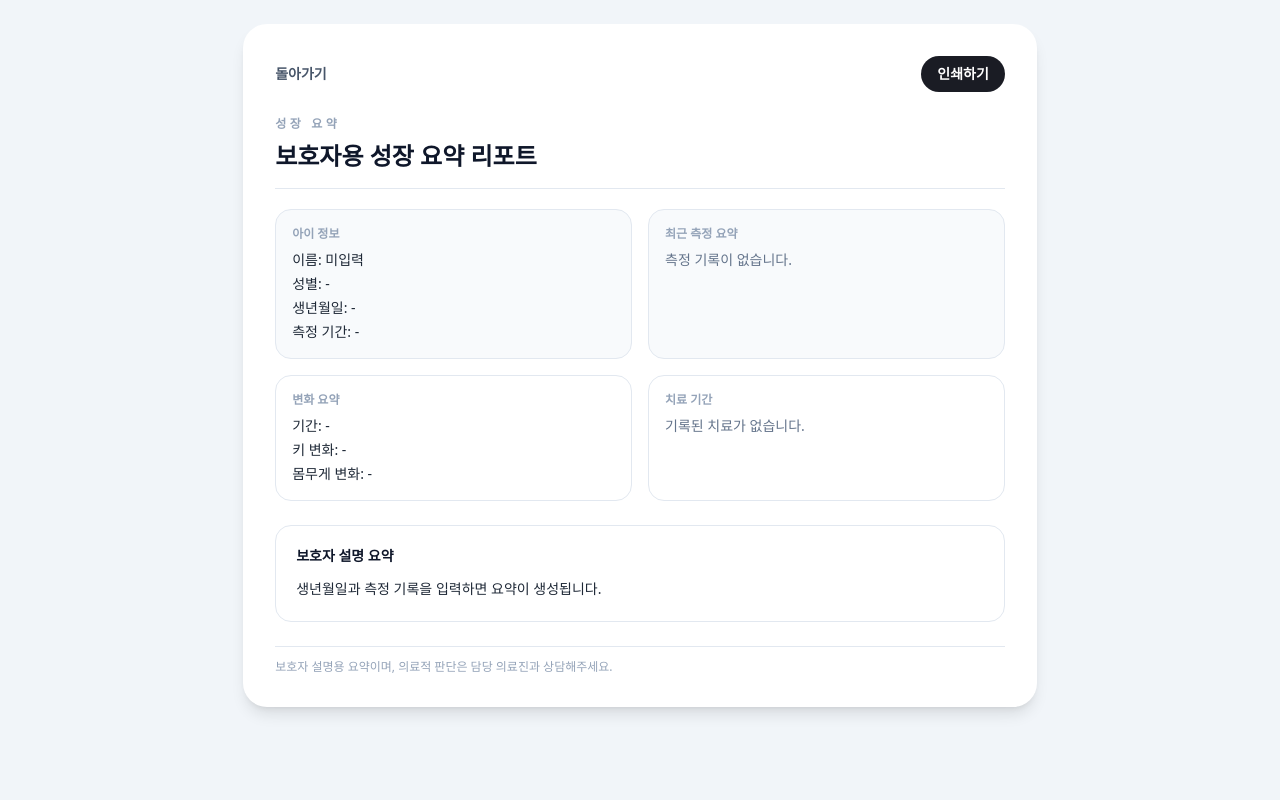
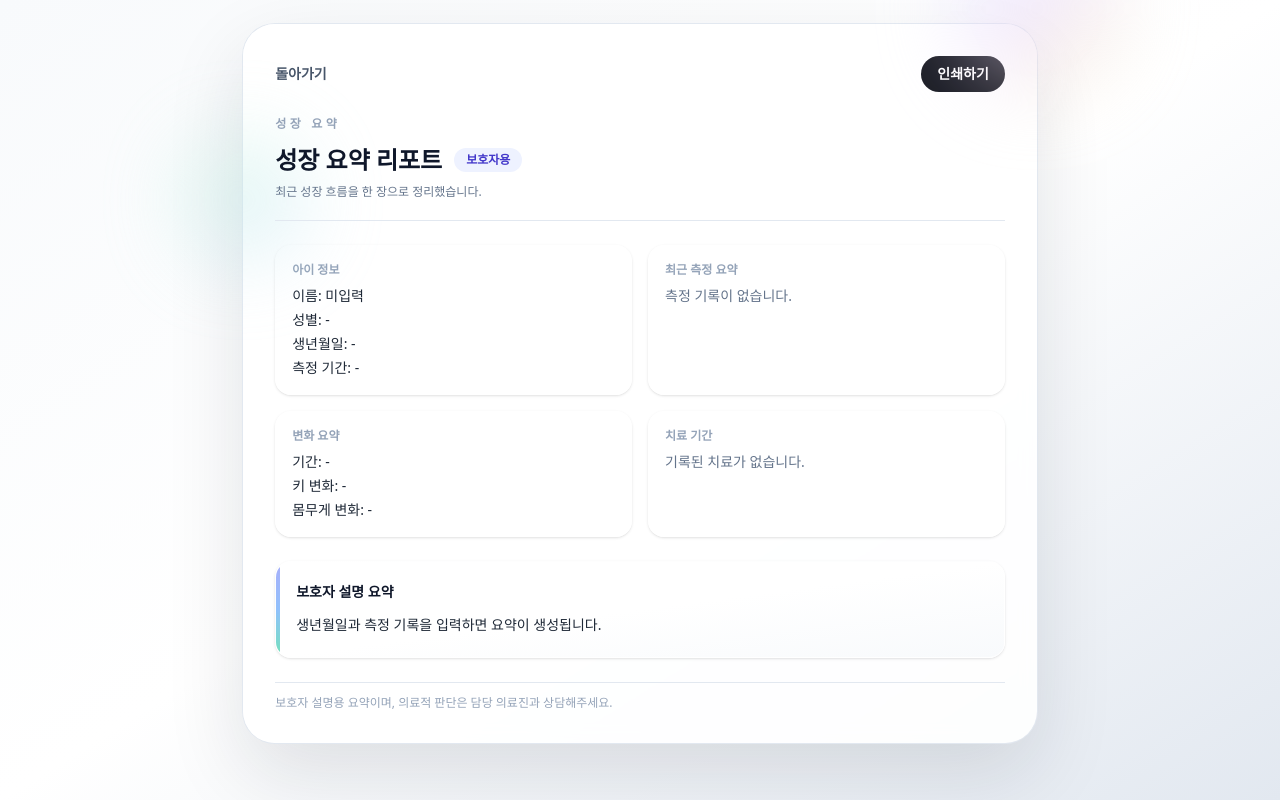
Before and after one commit to shiricson7/growth_clinic, a Next.js app: page /print in a window 1280 px wide. Built offline with nearby package versions, Linux system fonts and the light colour scheme.

Commit message:
Enhance guardian print UI and optional inputs

```diff
--- a/src/app/api/guardian-summary/route.ts
+++ b/src/app/api/guardian-summary/route.ts
@@ -21,6 +21,8 @@ type SummaryRequest = {
   sex: "male" | "female" | "";
   measurements: MeasurementInput[];
   therapyCourses?: TherapyCourseInput[];
+  boneAge?: string;
+  hormoneLevels?: string;
 };
 
 type SummaryResult = {
@@ -34,6 +36,9 @@ IMPORTANT:
 - 어려운 의학 용어는 피하고 보호자가 이해하기 쉬운 표현을 사용하세요.
 - 영어는 사용하지 마세요.
 - 분량은 A4 한 장 요약 기준으로 10~14줄 이내로 간결하게 작성하세요.
+
+추가 정보:
+- 골연령이나 호르몬 수치가 제공되면 참고하되, 이해하기 쉬운 말로 설명하세요.
 
 입력된 데이터는 아이의 성장 측정 기록과 치료 기간 정보입니다.
 해야 할 일:
@@ -190,6 +195,8 @@ export async function POST(request: Request) {
     const promptPayload = {
       birthDate: body.birthDate,
       sex: body.sex,
+      boneAge: body.boneAge ?? null,
+      hormoneLevels: body.hormoneLevels ?? null,
       latest,
       heightPercentile,
       weightPercentile,
--- a/src/app/page.tsx
+++ b/src/app/page.tsx
@@ -25,6 +25,7 @@ import { Button } from "@/components/ui/button";
 import { Tabs, TabsContent, TabsList, TabsTrigger } from "@/components/ui/tabs";
 import { Input } from "@/components/ui/input";
 import { Label } from "@/components/ui/label";
+import { Textarea } from "@/components/ui/textarea";
 import { getAgeMonths, percentileFromValue } from "@/lib/percentileLogic";
 
 const sortMeasurements = (items: Measurement[]) =>
@@ -44,8 +45,12 @@ export default function Page() {
     rrn: "",
     sex: "",
     birthDate: "",
+    boneAge: "",
+    hormoneLevels: "",
   });
   const [hydrated, setHydrated] = useState(false);
+  const [showBoneAge, setShowBoneAge] = useState(false);
+  const [showHormoneLevels, setShowHormoneLevels] = useState(false);
 
   useEffect(() => {
     const storedMeasurements = loadMeasurements();
@@ -58,6 +63,16 @@ export default function Page() {
     }
     setHydrated(true);
   }, []);
+
+  useEffect(() => {
+    if (!hydrated) return;
+    if (patientInfo.boneAge && !showBoneAge) {
+      setShowBoneAge(true);
+    }
+    if (patientInfo.hormoneLevels && !showHormoneLevels) {
+      setShowHormoneLevels(true);
+    }
+  }, [hydrated, patientInfo.boneAge, patientInfo.hormoneLevels, showBoneAge, showHormoneLevels]);
 
   useEffect(() => {
     if (!hydrated) return;
@@ -142,7 +157,11 @@ export default function Page() {
       rrn: "",
       sex: "",
       birthDate: "",
+      boneAge: "",
+      hormoneLevels: "",
     });
+    setShowBoneAge(false);
+    setShowHormoneLevels(false);
     clearGrowthStorage();
     saveMeasurements(demoMeasurements);
     saveTherapyCourses(demoCourses);
@@ -358,6 +377,59 @@ export default function Page() {
                     <Input id="age" value={ageLabel} readOnly placeholder="자동완성" />
                   </div>
                 </div>
+                <div className="mt-4 flex flex-wrap items-center gap-4 text-sm text-[#475569]">
+                  <label className="flex items-center gap-2">
+                    <input
+                      type="checkbox"
+                      className="h-4 w-4 accent-[#1a1c24]"
+                      checked={showBoneAge}
+                      onChange={(event) => setShowBoneAge(event.target.checked)}
+                    />
+                    골연령 입력
+                  </label>
+                  <label className="flex items-center gap-2">
+                    <input
+                      type="checkbox"
+                      className="h-4 w-4 accent-[#1a1c24]"
+                      checked={showHormoneLevels}
+                      onChange={(event) => setShowHormoneLevels(event.target.checked)}
+                    />
+                    호르몬 수치 입력
+                  </label>
+                </div>
+                {showBoneAge && (
+                  <div className="mt-3 space-y-2">
+                    <Label htmlFor="boneAge">골연령</Label>
+                    <Input
+                      id="boneAge"
+                      value={patientInfo.boneAge ?? ""}
+                      onChange={(event) =>
+                        setPatientInfo((prev) => ({
+                          ...prev,
+                          boneAge: event.target.value,
+                        }))
+                      }
+                      placeholder="예: 7세 3개월"
+                    />
+                  </div>
+                )}
+                {showHormoneLevels && (
+                  <div className="mt-3 space-y-2">
+                    <Label htmlFor="hormoneLevels">호르몬 수치</Label>
+                    <Textarea
+                      id="hormoneLevels"
+                      rows={3}
+                      value={patientInfo.hormoneLevels ?? ""}
+                      onChange={(event) =>
+                        setPatientInfo((prev) => ({
+                          ...prev,
+                          hormoneLevels: event.target.value,
+                        }))
+                      }
+                      placeholder="예: 검사명과 수치"
+                    />
+                  </div>
+                )}
                 {patientInfo.birthDate && (
                   <p className="mt-3 text-xs text-[#94a3b8]">
                     생년월일: {patientInfo.birthDate}
--- a/src/app/print/page.tsx
+++ b/src/app/print/page.tsx
@@ -24,6 +24,8 @@ export default function PrintPage() {
     rrn: "",
     sex: "",
     birthDate: "",
+    boneAge: "",
+    hormoneLevels: "",
   });
   const [summary, setSummary] = useState<SummaryResponse>({
     text: "요약을 생성 중입니다.",
@@ -104,6 +106,8 @@ export default function PrintPage() {
     () => ({
       birthDate: patientInfo.birthDate,
       sex: patientInfo.sex,
+      boneAge: patientInfo.boneAge ?? null,
+      hormoneLevels: patientInfo.hormoneLevels ?? null,
       measurements: sortedMeasurements.map((item) => ({
         measurementDate: item.date,
         heightCm: item.heightCm ?? null,
@@ -161,7 +165,7 @@ export default function PrintPage() {
   }, [payloadKey, payload.birthDate, payload.measurements.length]);
 
   return (
-    <main className="min-h-screen bg-[#f1f5f9] px-4 py-6 print:bg-white print:px-0 print:py-0">
+    <main className="min-h-screen bg-gradient-to-br from-[#f8fafc] via-white to-[#e2e8f0] px-4 py-6 print:bg-white print:px-0 print:py-0">
       <style jsx global>{`
         @page {
           size: A4;
@@ -175,7 +179,9 @@ export default function PrintPage() {
         }
       `}</style>
 
-      <div className="mx-auto w-full max-w-[210mm] rounded-3xl bg-white px-8 py-8 shadow-lg print:rounded-none print:shadow-none">
+      <div className="relative mx-auto w-full max-w-[210mm] rounded-[32px] bg-white/90 px-8 py-8 shadow-[0_30px_80px_rgba(15,23,42,0.12)] ring-1 ring-[#e2e8f0] backdrop-blur-sm print:rounded-none print:bg-white print:shadow-none print:ring-0">
+        <div className="pointer-events-none absolute -right-20 -top-24 h-40 w-40 rounded-full bg-gradient-to-br from-[#dbeafe] via-[#e9d5ff] to-[#fde68a] opacity-50 blur-2xl print:hidden" />
+        <div className="pointer-events-none absolute -left-16 top-28 h-32 w-32 rounded-full bg-gradient-to-br from-[#bbf7d0] to-[#bfdbfe] opacity-40 blur-2xl print:hidden" />
         <div className="mb-6 flex items-center justify-between gap-3 print:hidden">
           <Link
             href="/"
@@ -192,26 +198,38 @@ export default function PrintPage() {
           </button>
         </div>
 
-        <header className="border-b border-[#e2e8f0] pb-4">
+        <header className="relative border-b border-[#e2e8f0] pb-5">
           <p className="text-xs font-semibold uppercase tracking-[0.3em] text-[#94a3b8]">
             성장 요약
           </p>
-          <h1 className="mt-2 text-2xl font-bold text-[#0f172a]">
-            보호자용 성장 요약 리포트
-          </h1>
+          <div className="mt-3 flex flex-wrap items-center gap-3">
+            <h1 className="text-2xl font-bold text-[#0f172a]">성장 요약 리포트</h1>
+            <span className="rounded-full bg-[#eef2ff] px-3 py-1 text-xs font-semibold text-[#4338ca]">
+              보호자용
+            </span>
+          </div>
+          <p className="mt-2 text-xs text-[#64748b]">
+            최근 성장 흐름을 한 장으로 정리했습니다.
+          </p>
         </header>
 
-        <section className="mt-5 grid gap-4 md:grid-cols-2">
-          <div className="rounded-2xl border border-[#e2e8f0] bg-[#f8fafc] p-4">
+        <section className="mt-6 grid gap-4 md:grid-cols-2">
+          <div className="rounded-2xl border border-white/70 bg-white/80 p-4 shadow-sm">
             <p className="text-xs font-semibold text-[#94a3b8]">아이 정보</p>
             <div className="mt-2 space-y-1 text-sm text-[#1f2937]">
               <p>이름: {patientInfo.name || "미입력"}</p>
               <p>성별: {formatSex(patientInfo.sex)}</p>
               <p>생년월일: {patientInfo.birthDate || "-"}</p>
               <p>측정 기간: {measurementRange}</p>
+              {patientInfo.boneAge && <p>골연령: {patientInfo.boneAge}</p>}
+              {patientInfo.hormoneLevels && (
+                <p className="whitespace-pre-wrap">
+                  호르몬 수치: {patientInfo.hormoneLevels}
+                </p>
+              )}
             </div>
           </div>
-          <div className="rounded-2xl border border-[#e2e8f0] bg-[#f8fafc] p-4">
+          <div className="rounded-2xl border border-white/70 bg-white/80 p-4 shadow-sm">
             <p className="text-xs font-semibold text-[#94a3b8]">최근 측정 요약</p>
             {latestMeasurement ? (
               <div className="mt-2 space-y-1 text-sm text-[#1f2937]">
@@ -236,7 +254,7 @@ export default function PrintPage() {
         </section>
 
         <section className="mt-4 grid gap-4 md:grid-cols-2">
-          <div className="rounded-2xl border border-[#e2e8f0] bg-white p-4">
+          <div className="rounded-2xl border border-white/70 bg-white/90 p-4 shadow-sm">
             <p className="text-xs font-semibold text-[#94a3b8]">변화 요약</p>
             <div className="mt-2 space-y-1 text-sm text-[#1f2937]">
               <p>
@@ -250,24 +268,30 @@ export default function PrintPage() {
               </p>
             </div>
           </div>
-          <div className="rounded-2xl border border-[#e2e8f0] bg-white p-4">
+          <div className="rounded-2xl border border-white/70 bg-white/90 p-4 shadow-sm">
             <p className="text-xs font-semibold text-[#94a3b8]">치료 기간</p>
             {therapyCourses.length === 0 ? (
               <p className="mt-2 text-sm text-[#64748b]">기록된 치료가 없습니다.</p>
             ) : (
               <ul className="mt-2 space-y-1 text-sm text-[#1f2937]">
-                {therapyCourses.map((course) => (
-                  <li key={course.id}>
-                    {course.drug} · {course.startDate}
-                    {course.endDate ? ` ~ ${course.endDate}` : " (진행 중)"}
-                  </li>
-                ))}
+                {therapyCourses.map((course) => {
+                  const doseLabel =
+                    course.drug === "GH" && course.doseNote ? ` (${course.doseNote})` : "";
+                  return (
+                    <li key={course.id}>
+                      {course.drug}
+                      {doseLabel} · {course.startDate}
+                      {course.endDate ? ` ~ ${course.endDate}` : " (진행 중)"}
+                    </li>
+                  );
+                })}
               </ul>
             )}
           </div>
         </section>
 
-        <section className="mt-6 rounded-2xl border border-[#e2e8f0] bg-white p-5">
+        <section className="relative mt-6 overflow-hidden rounded-2xl border border-white/70 bg-gradient-to-br from-white via-white to-[#f8fafc] p-5 shadow-sm">
+          <div className="pointer-events-none absolute left-0 top-0 h-full w-1 bg-gradient-to-b from-[#818cf8] via-[#60a5fa] to-[#34d399] opacity-70" />
           <div className="flex items-center justify-between gap-3">
             <p className="text-sm font-semibold text-[#0f172a]">보호자 설명 요약</p>
             {status === "loading" && (
--- a/src/lib/types.ts
+++ b/src/lib/types.ts
@@ -21,4 +21,6 @@ export type PatientInfo = {
   rrn: string;
   sex: "male" | "female" | "";
   birthDate: string;
+  boneAge?: string;
+  hormoneLevels?: string;
 };
```
